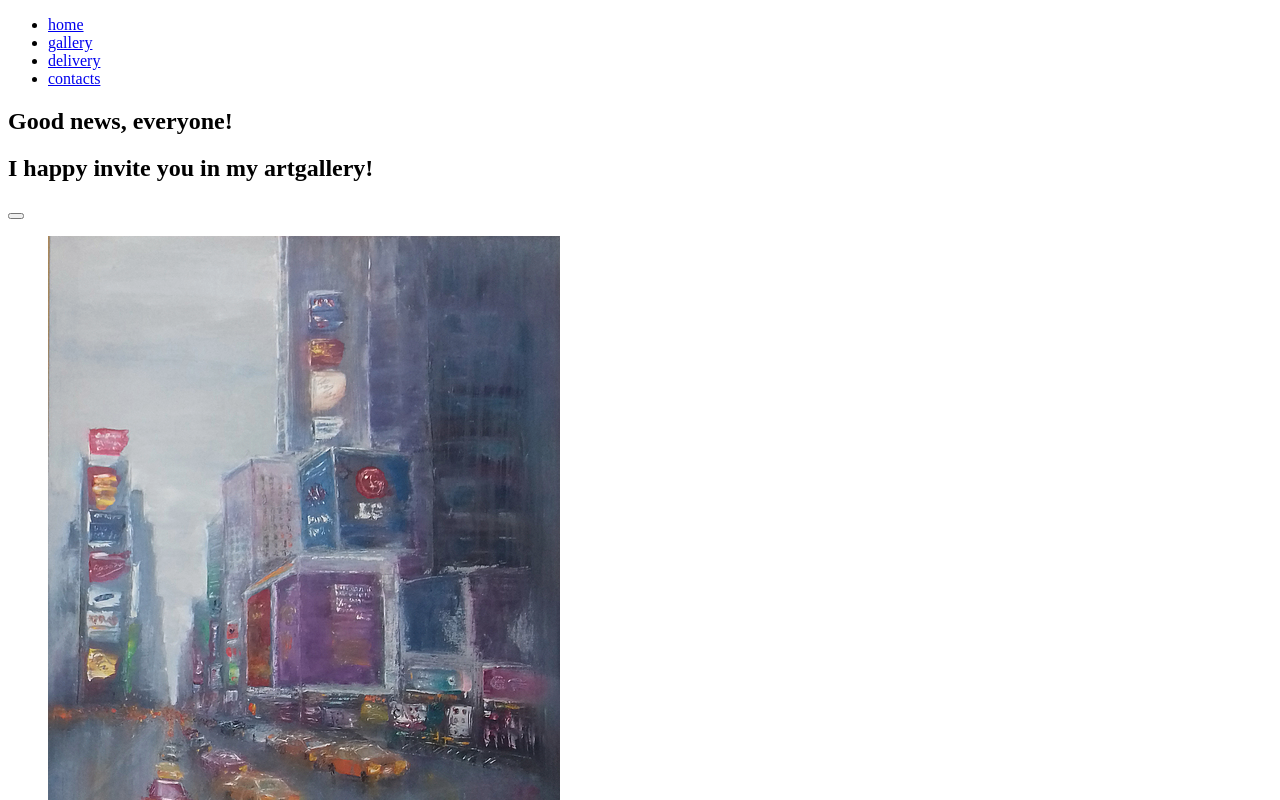
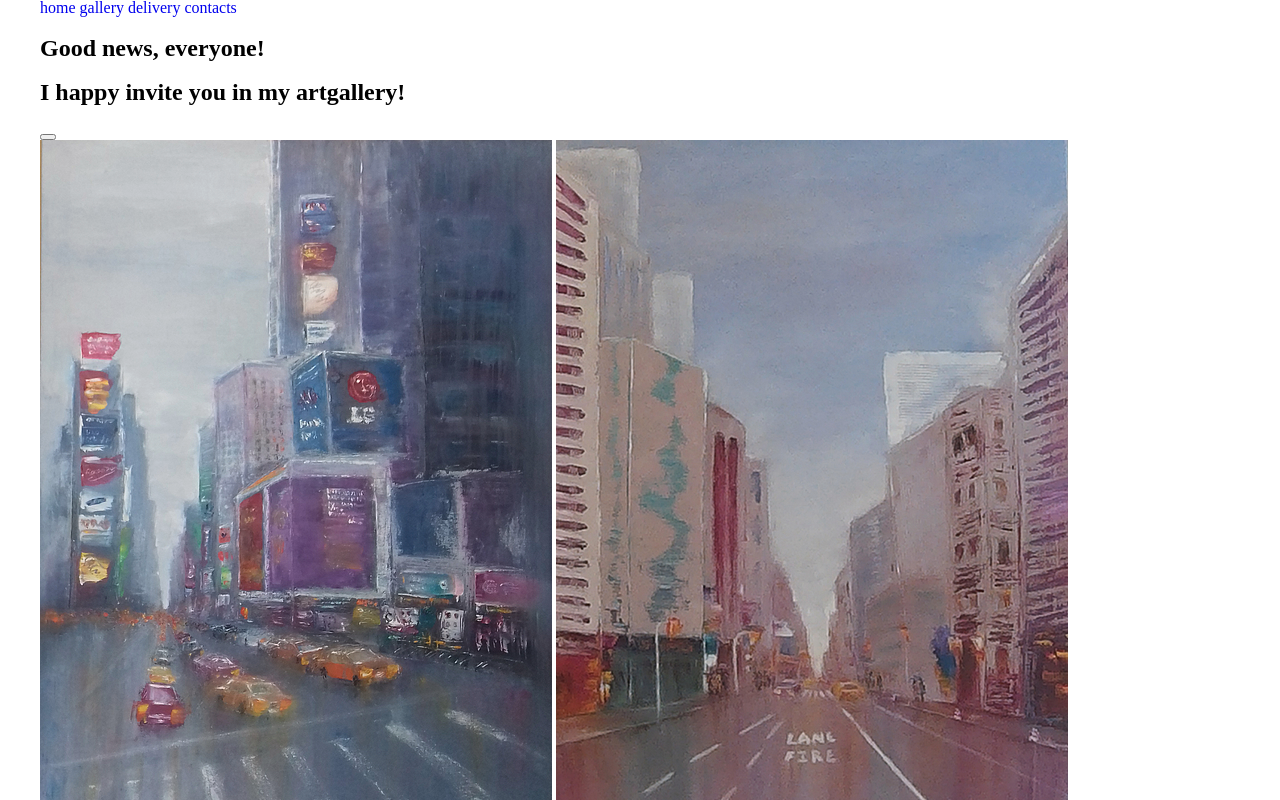
Before and after one commit to nata321/artgallery, a plain HTML site: page index.html in a window 1280 px wide. Shown: the top 800 px of the page. Drawn offline with Linux system fonts and the light colour scheme.

Commit message:
css start

```diff
--- a/css/index.css
+++ b/css/index.css
@@ -1,12 +1,8 @@
 body {
-    font-family: Helvetica sans-serif;
+   max-width: 1200px;
+   margin: 0 auto;
 }
-/*ul {*/
-/*    list-style: none;*/
-/*}*/
-/*a {*/
-/*    text-decoration: none;*/
-/*}*/
+
 .color-black {
     color: #000000;
 }
@@ -16,3 +12,16 @@ body {
 .color-white {
     color: #ffffff;
 }
+header li,
+article li,
+footer li {
+    display: inline-block;
+}
+@media (max-width: 620px){
+    body{
+    max-width: 620px;
+    }
+    ul, nav, article, div, h1, h2{
+        display: inline-block;
+    }
+}
--- /dev/null
+++ b/css/reset.css
@@ -0,0 +1,42 @@
+html, body, div, span, applet, object, iframe, blockquote, pre,
+a, abbr, acronym, address, big, cite, code,
+del, dfn, em, img, ins, kbd, q, s, samp,
+small, strike, strong, sub, sup, tt, var,
+b, u, i, center,
+dl, dt, dd, ol, ul, li,
+fieldset, form, label, legend,
+table, caption, tbody, tfoot, thead, tr, th, td,
+article, aside, canvas, details, embed,
+figure, figcaption, footer, header, hgroup,
+menu, nav, output, ruby, section, summary,
+time, mark, audio, video {
+	margin: 0;
+	padding: 0;
+	border: 0;
+}
+/* HTML5 display-role reset for older browsers */
+article, aside, details, figcaption, figure,
+footer, header, hgroup, menu, nav, section {
+	display: block;
+}
+body {
+	line-height: 1;
+}
+ol, ul {
+	list-style: none;
+}
+blockquote, q {
+	quotes: none;
+}
+blockquote:before, blockquote:after,
+q:before, q:after {
+	content: '';
+	content: none;
+}
+table {
+	border-collapse: collapse;
+	border-spacing: 0;
+}
+a {
+	text-decoration: none;
+}
--- a/index.html
+++ b/index.html
@@ -5,6 +5,7 @@
     <meta name="viewport" content="width=device-width, initial-scale=1.0">
     <meta http-equiv="X-UA-Compatible" content="ie=edge">
     <link rel="icon" type="image/png" sizes="16x16" href="img/favicon.jpg">
+    <link rel="stylesheet" href="css/reset.css">
     <link rel="stylesheet" href="css/index.css">
     <title>Artgallery</title>
 </head>
```
Also changed, not shown: contacts.html (+1 -0 lines), delivery.html (+1 -0 lines), gallery.html (+1 -0 lines).
